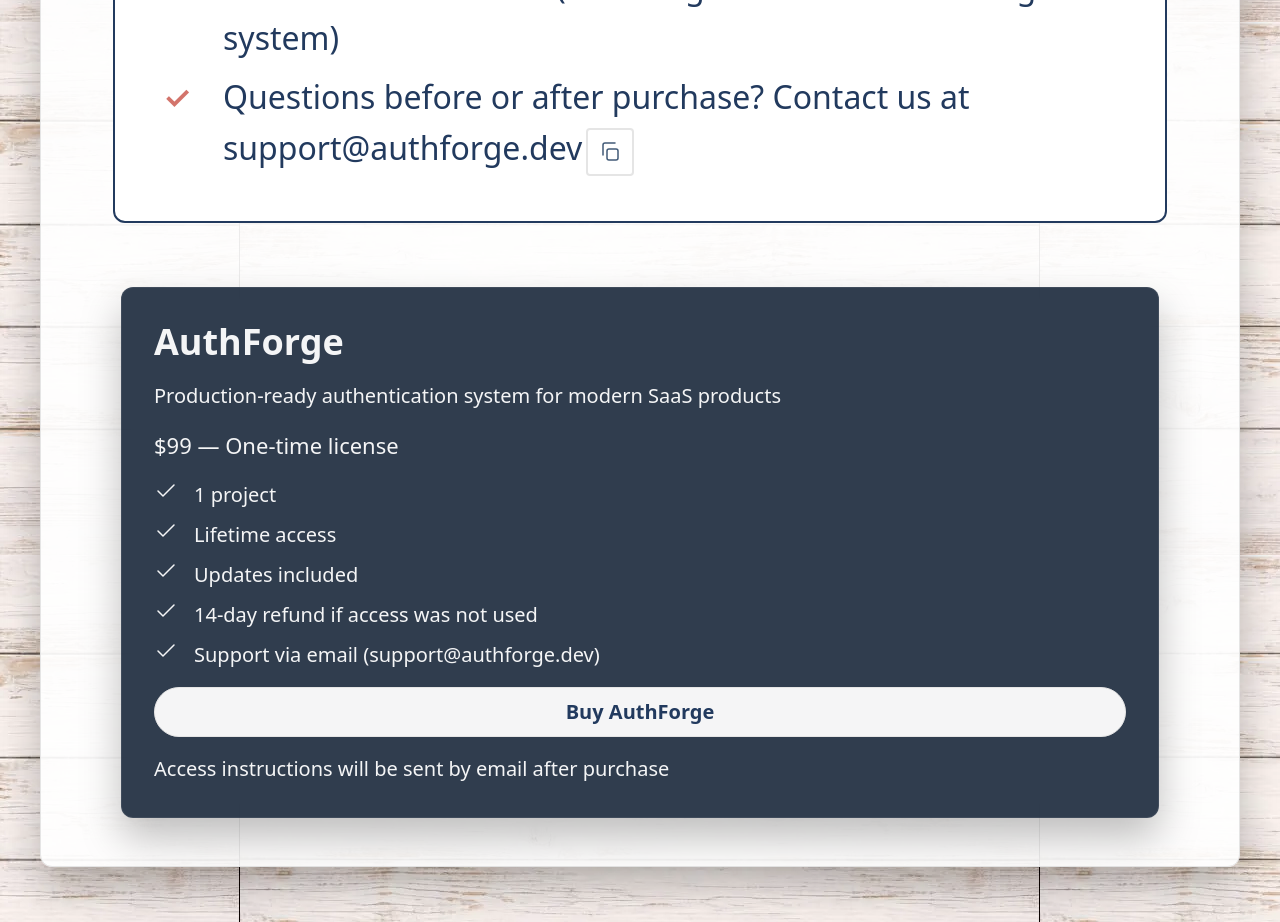
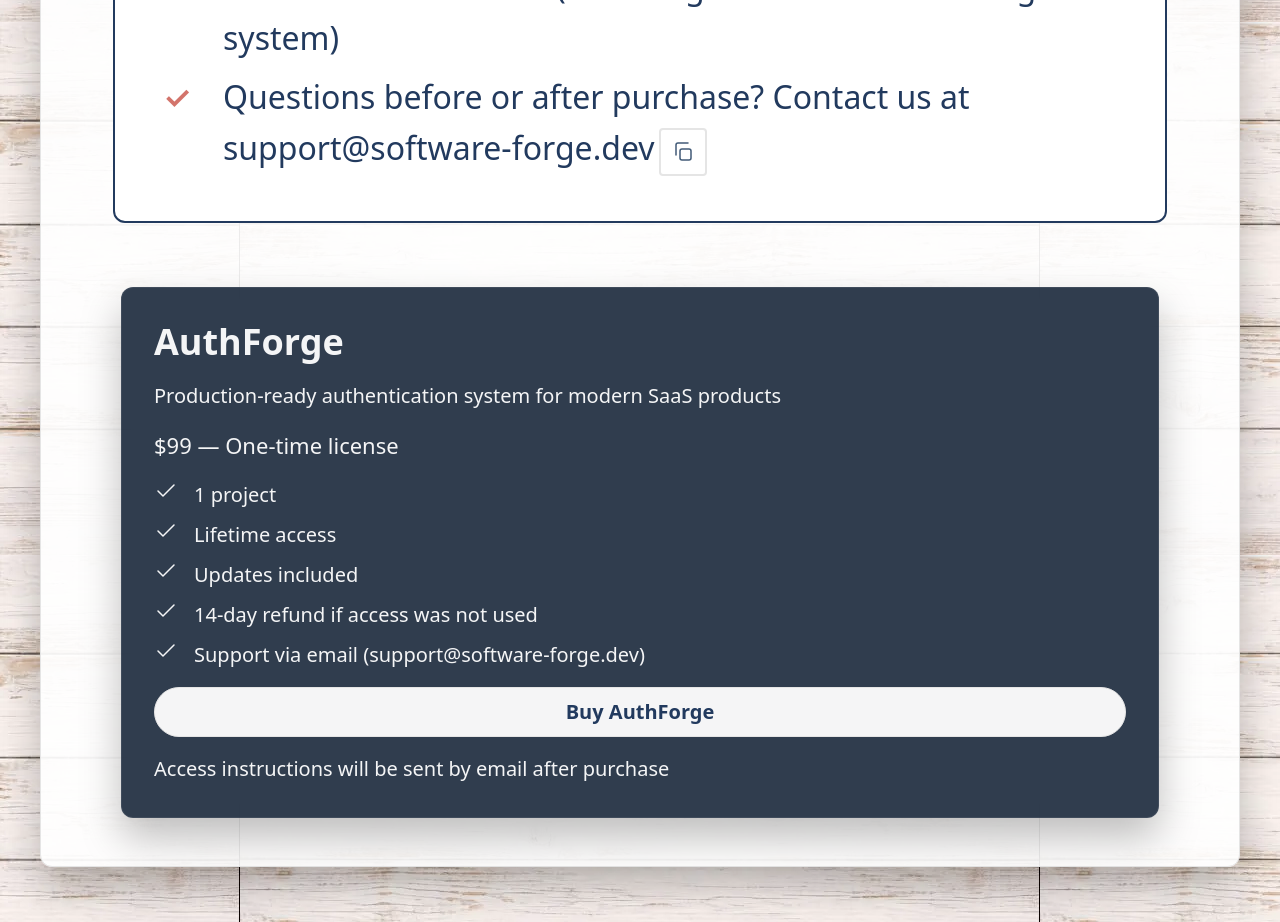
Before and after one commit to Grammeri/nextjs-landing, a Next.js app: page /products/authforge in a window 1280 px wide. Shown: the part 3240-4162 px from the top of the page. Built offline with nearby package versions, Linux system fonts and the light colour scheme.

Commit message:
fix(authforge): update support email

```diff
--- a/src/app/[locale]/docs/authforge/_components/DocsAnchorScroll.tsx
+++ b/src/app/[locale]/docs/authforge/_components/DocsAnchorScroll.tsx
@@ -170,7 +170,7 @@ export default function DocsAnchorScroll() {
           return;
         }
 
-        const email = 'support@authforge.dev';
+        const email = 'support@software-forge.dev';
         const walker = document.createTreeWalker(article, NodeFilter.SHOW_TEXT);
         const emailNodes: Text[] = [];
 
--- a/src/app/products/authforge/_components/CopySupportEmail.tsx
+++ b/src/app/products/authforge/_components/CopySupportEmail.tsx
@@ -4,7 +4,7 @@ import { useEffect, useRef } from 'react';
 import { copyIconDefinition, createIconElement } from '@/shared/ui/icons';
 import '@/app/[locale]/docs/authforge/_components/DocContent.module.css';
 
-const SUPPORT_EMAIL = 'support@authforge.dev';
+const SUPPORT_EMAIL = 'support@software-forge.dev';
 
 async function copyToClipboard(value: string) {
   if (navigator.clipboard?.writeText) {
--- a/src/app/products/authforge/page.tsx
+++ b/src/app/products/authforge/page.tsx
@@ -113,7 +113,7 @@ export default function AuthForgeProductPage() {
               <li>
                 Questions before or after purchase? Contact us at{' '}
                 <span className={styles.supportInline}>
-                  <span className={styles.supportEmail}>support@authforge.dev</span>
+                  <span className={styles.supportEmail}>support@software-forge.dev</span>
                   <CopySupportEmail />
                 </span>
               </li>
@@ -134,7 +134,7 @@ export default function AuthForgeProductPage() {
             {
               text: '14-day refund if access was not used',
             },
-            { text: 'Support via email (support@authforge.dev)' },
+            { text: 'Support via email (support@software-forge.dev)' },
           ]}
           ctaLabel="Buy AuthForge"
           ctaHref="/pricing#authforge"
```
